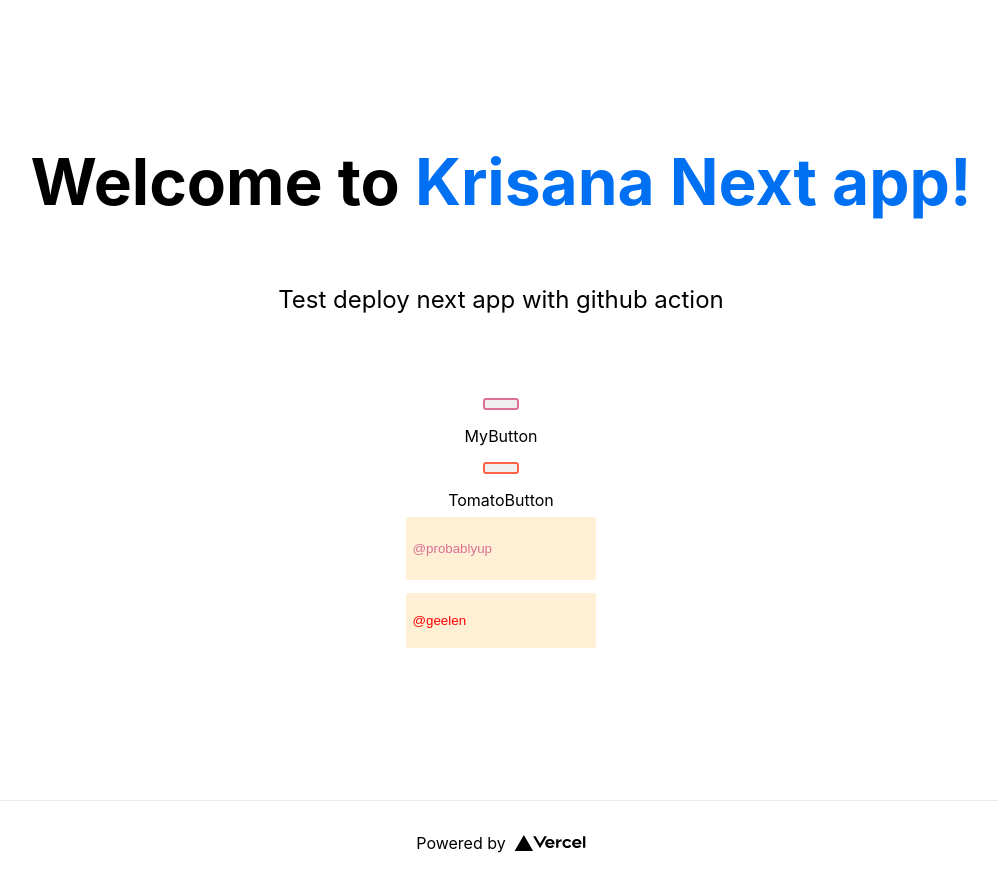
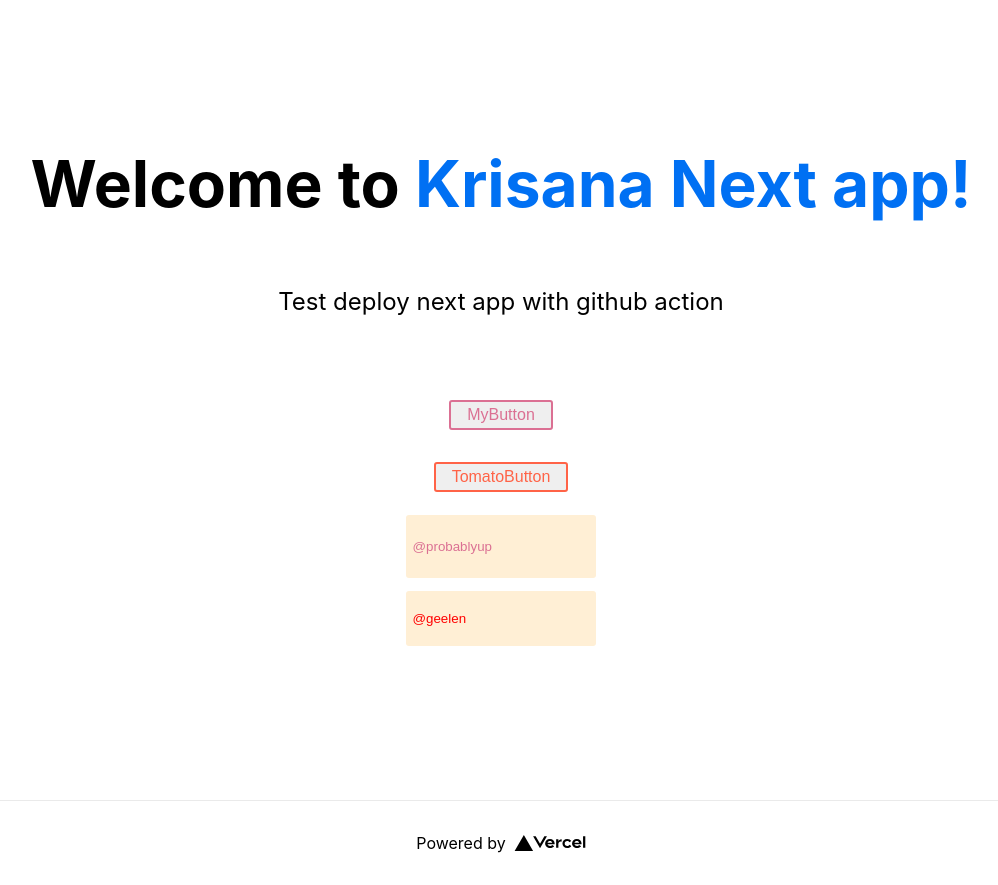
Before and after one commit to krisana-thaw/my-next-app, a Next.js app: page / in a window 1280 px wide. Shown: the whole page, without its empty margins (139-1137 px from the left). Built offline with nearby package versions, Linux system fonts and the light colour scheme.

Commit message:
[fix] : fix text button

```diff
--- a/pages/index.tsx
+++ b/pages/index.tsx
@@ -1,8 +1,8 @@
 import Head from "next/head";
 import styles from "../styles/Home.module.css";
-import { MyButton } from "../components/Button/MyButton/MyButton";
-import { TomatoButton } from "../components/Button/TomatoButton/TomatoButton";
-import { MyInput } from "../components/Input/MyInput/MyInput";
+import { MyButton } from "../styledComponents/Button/MyButton/MyButton";
+import { TomatoButton } from "../styledComponents/Button/TomatoButton/TomatoButton";
+import { MyInput } from "../styledComponents/Input/MyInput/MyInput";
 
 export default function Home() {
   return (
@@ -20,10 +20,8 @@ export default function Home() {
         <p className={styles.description}>
           Test deploy next app with github action
         </p>
-        <MyButton />
-        MyButton
-        <TomatoButton />
-        TomatoButton
+        <MyButton>MyButton</MyButton>
+        <TomatoButton>TomatoButton</TomatoButton>
         <MyInput
           defaultValue="@probablyup"
           type="text"
--- a/components/Button/TomatoButton/TomatoButton.tsx
+++ b/styledComponents/Button/TomatoButton/TomatoButton.tsx
@@ -1,5 +1,5 @@
 import styled from "styled-components";
-import { MyButton } from "../../../components/Button/MyButton/MyButton";
+import { MyButton } from "../MyButton/MyButton";
 
 export const TomatoButton = styled(MyButton)`
   color: tomato;
```
Also changed, not shown: styledComponents/Button/MyButton/MyButton.tsx (renamed from components/Button/MyButton/MyButton.tsx), styledComponents/Input/MyInput/MyInput.tsx (renamed from components/Input/MyInput/MyInput.tsx).
